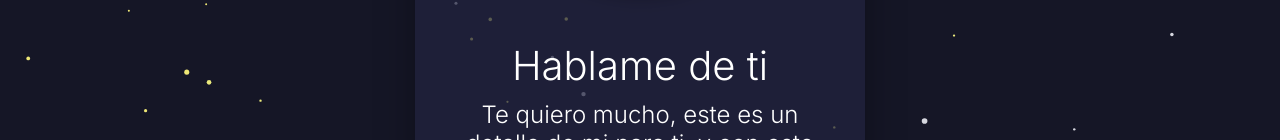
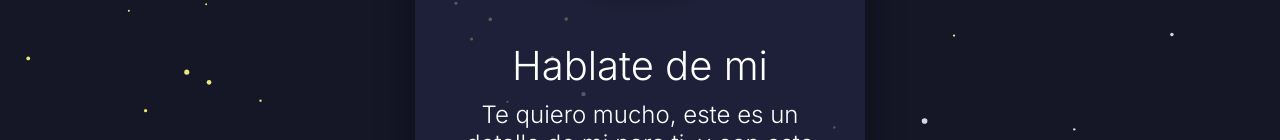
Before and after one commit to Panfilito-Cyber/Sophia, a plain HTML site: page index.html in a window 1280 px wide. Shown: the part 426-566 px from the top of the page. Drawn offline with Linux system fonts and the light colour scheme.

```diff
--- a/index.html
+++ b/index.html
@@ -495,7 +495,7 @@
                 <img src="chofi.jpg" alt="">
             </div>
             <div class="info">
-                <h1>Hablame de ti</h1>
+                <h1>Hablate de mi</h1>
                 <p>Te quiero mucho, este es un detalle de mi para ti, y con esto quiero saber si me perdonas por lo de ayer</p>
             </div>
             <button id="playPauseBtn" class="control-btn">
```
